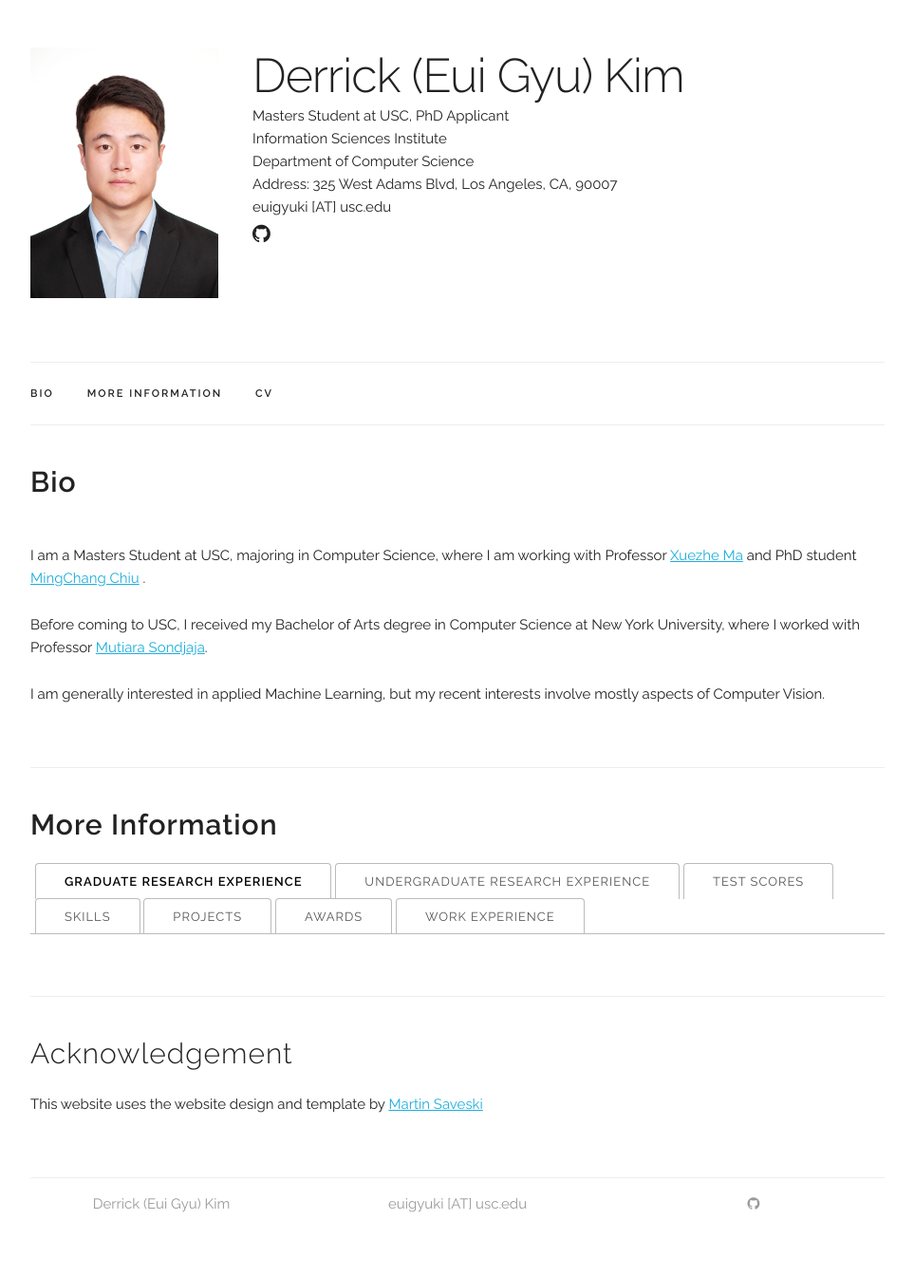
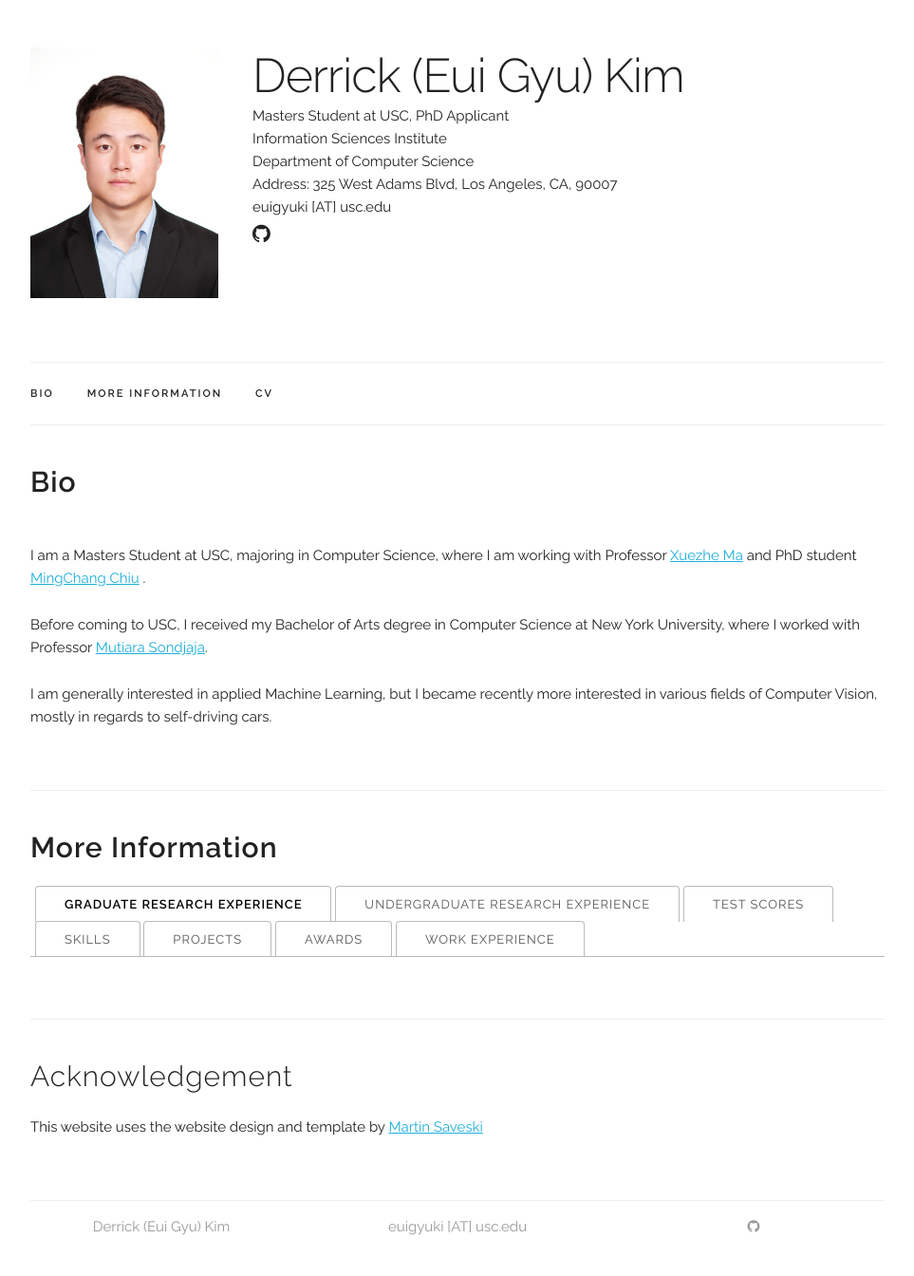
Before and after one commit to euigyuki/euigyuki.github.io, a Jekyll site: the page built from index.html, in a window 1280 px wide. Shown: the whole page at 95% size, without its empty margins (158-1121 px from the left). Built offline with Jekyll 4.4.1, drawn with Linux system fonts in a browser that asks for light colours; before the commit the page ends 1320 px from its top, so only the background shows below that.

Commit message:
updated website

```diff
--- a/index.html
+++ b/index.html
@@ -14,7 +14,7 @@ title: Home
       </p>
 
   </p>
-  <p>I am generally interested in applied Machine Learning, but my recent interests involve mostly aspects of Computer Vision.
+  <p>I am generally interested in applied Machine Learning, but I became recently more interested in various fields of Computer Vision, mostly in regards to self-driving cars.
   </p>
 
 
```
